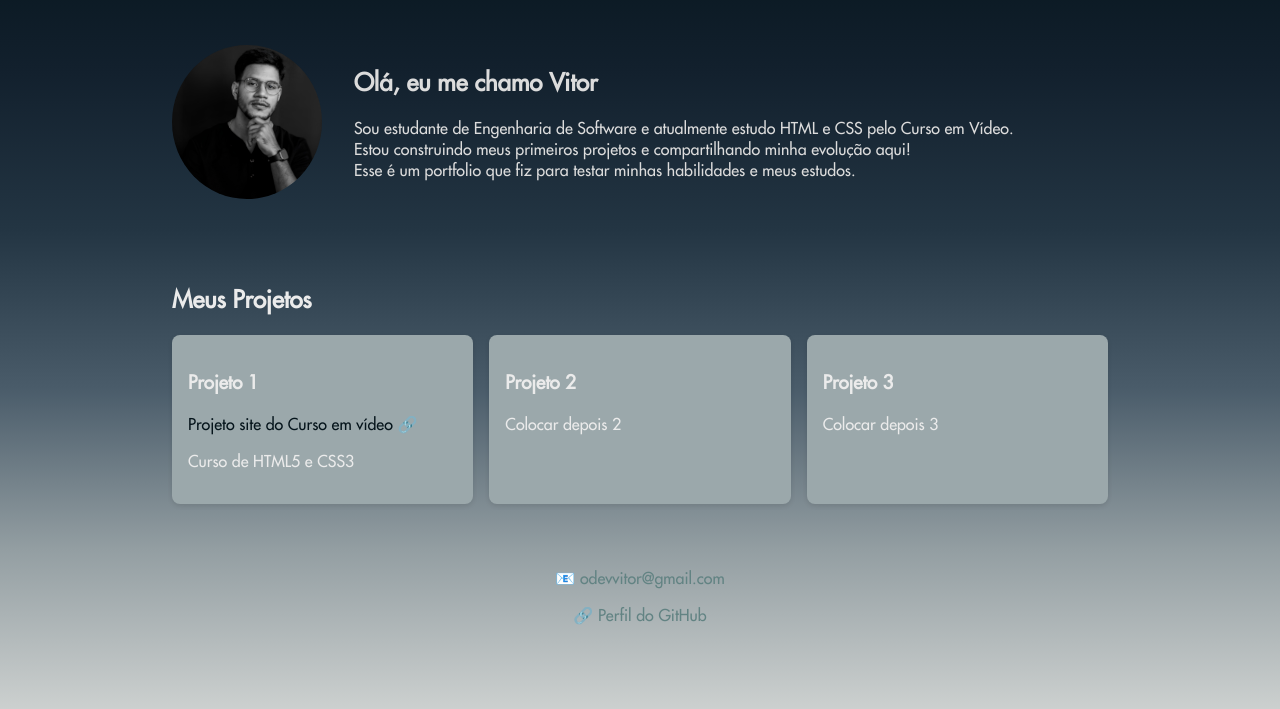
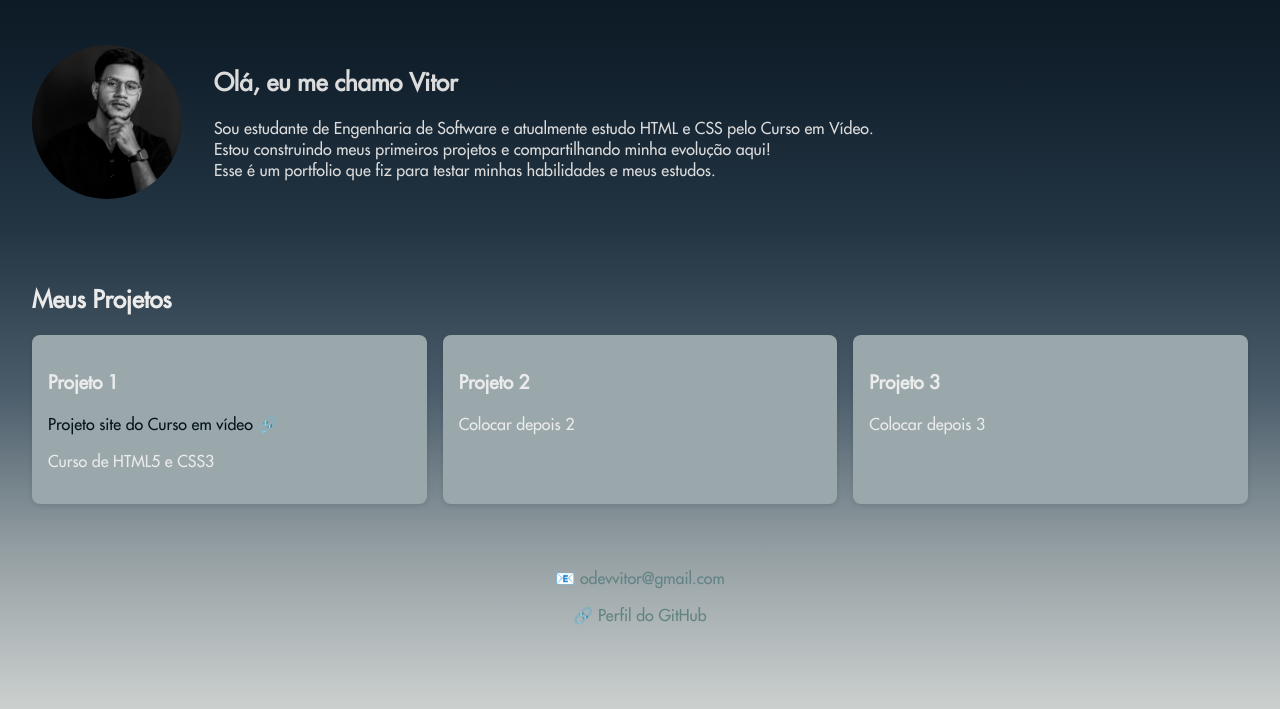
Before and after one commit to vitorsantostr/Portfolio, a plain HTML site: page index.html in a window 1280 px wide. Shown: the part 91-800 px from the top of the page. Drawn offline with Linux system fonts and the light colour scheme; a web font is replaced by a local one.

Commit message:
foi deifinida o max width para 100%

```diff
--- a/style.css
+++ b/style.css
@@ -12,10 +12,9 @@
 
        body {
            font-family: 'FuturaLT', sans-serif;
-           min-width:300px;
-           max-width:1000px;
+           max-width: 100%;
            margin: auto;
-           padding: auto;
+           padding:0px;
            background-image: linear-gradient(to bottom, #05141B, #12202D, #233543, #4A5C6A, #939EA2, #CCD0CF);
            color: rgb(235, 235, 235);
            background-attachment: fixed;
```
